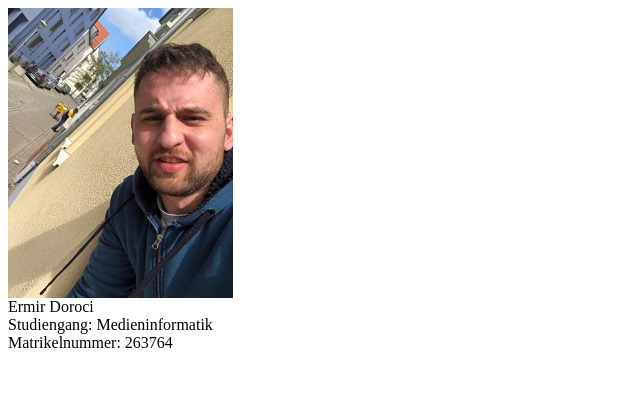
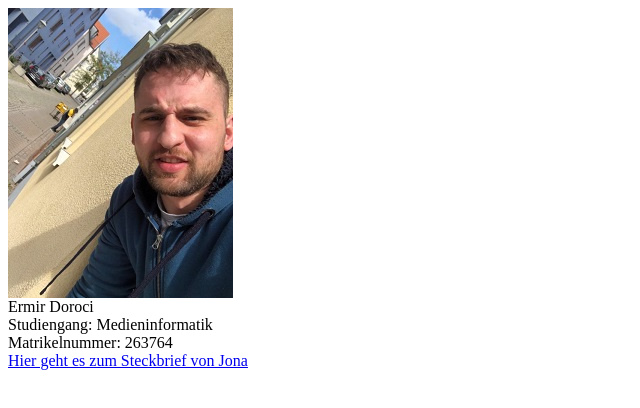
Before and after one commit to ermirdoroci/GiS_WiSe_20-21, a plain HTML site: page Steckbrief_Ermir_Doroci.html in a window 1280 px wide. Shown: the whole page, without its empty margins (0-640 px from the left). Drawn offline with Linux system fonts and the light colour scheme.

Commit message:
Update Steckbrief_Ermir_Doroci.html

```diff
--- a/Steckbrief_Ermir_Doroci.html
+++ b/Steckbrief_Ermir_Doroci.html
@@ -7,6 +7,7 @@
 <br>
 Ermir Doroci <br>
 Studiengang: Medieninformatik <br>
-Matrikelnummer: 263764
+Matrikelnummer: 263764<br>
+   <a href="https://brotherbroadway.github.io/GIS-WiSe-2020-2021/Kapitel_1.1/Steckbrief/#Person">Hier geht es zum Steckbrief von Jona</a>
 </body>
 </html>
```
